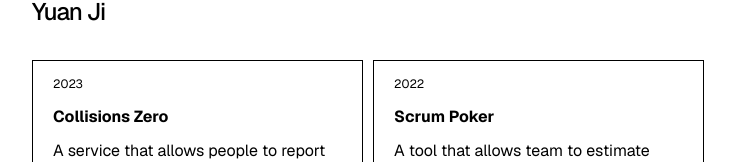
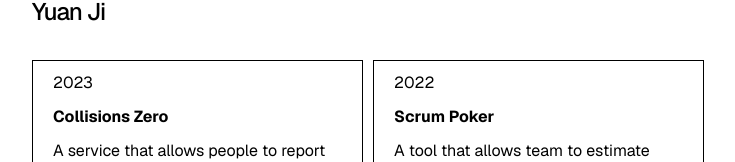
Before and after one commit to Meerkat007/nextjs-portfolio, a Next.js app: page / in a window 1280 px wide. Shown: the part 156-318 px from the top of the page, without its empty margins (272-1007 px from the left). Built offline with nearby package versions, Linux system fonts and the light colour scheme.

Commit message:
fix tag to use time

```diff
--- a/app/components/ProjectCard.tsx
+++ b/app/components/ProjectCard.tsx
@@ -13,7 +13,7 @@ function ProjectCard(props) {
     return (
         <div className='project_card'>
             <Link href={link}>
-                <date>{date}</date>
+                <time>{date}</time>
                 <h2>{title}</h2>
                 <p>{description}</p>
             </Link>
```
